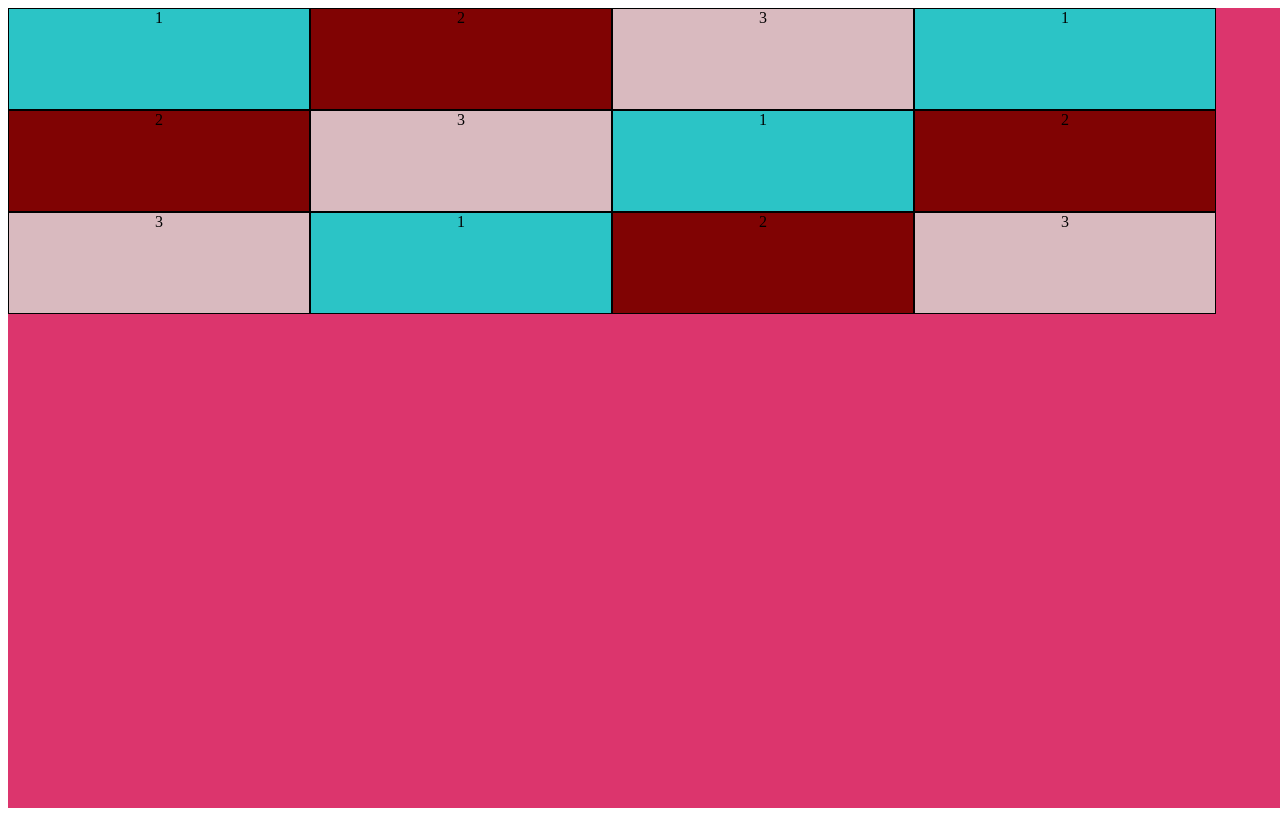
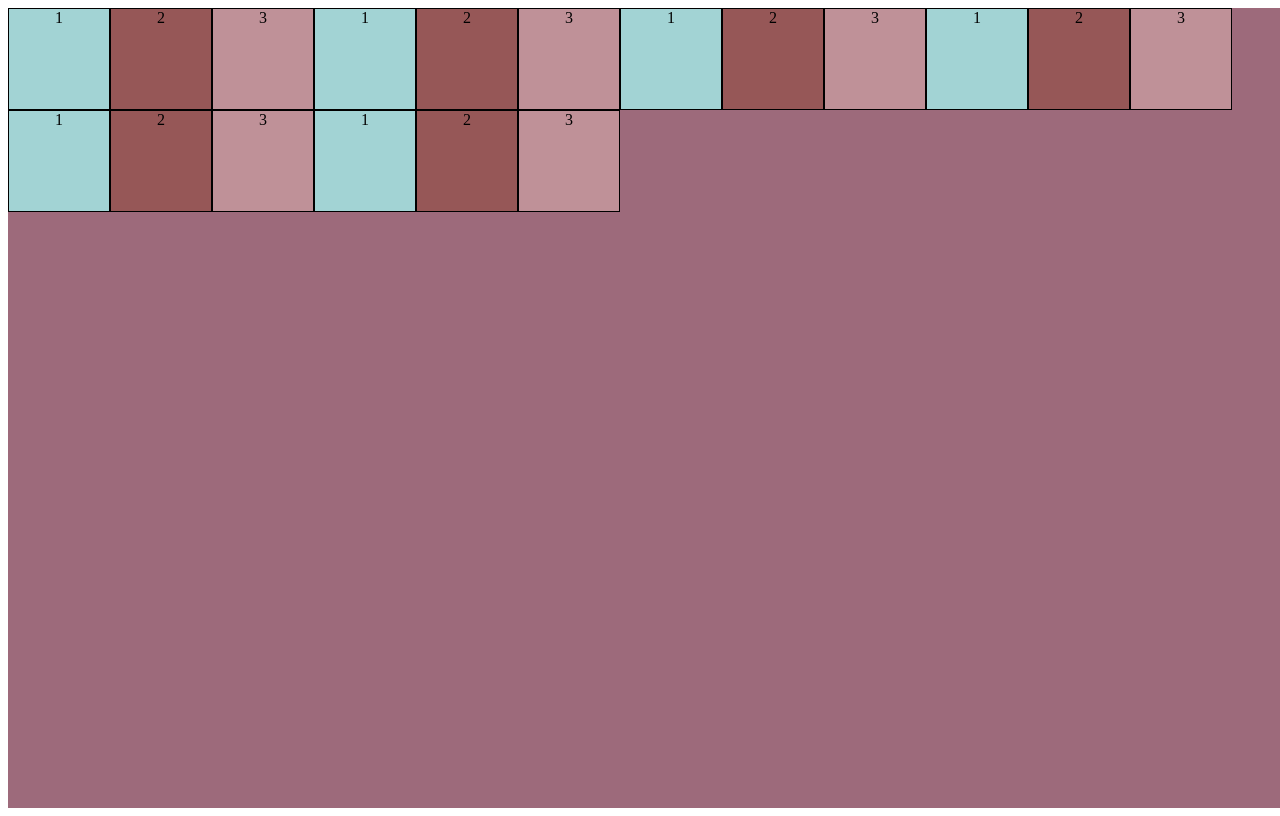
Before and after one commit to VaishnaviChopde/HTML, a plain HTML site: page HTML-main 2/Vaishnavi/pages/HTML/Flex-box/flex-box-practice-1.html in a window 1280 px wide. Drawn offline with Linux system fonts and the light colour scheme.

Commit message:
Add files via upload

```diff
--- a/HTML-main 2/Vaishnavi/pages/HTML/Flex-box/flex-box-practice-1.html
+++ b/HTML-main 2/Vaishnavi/pages/HTML/Flex-box/flex-box-practice-1.html
@@ -7,7 +7,7 @@
         .main-container {
             width: 100vw;
             height: 100vh;
-            background-color: rgb(220, 53, 109);
+            background-color: rgb(157, 106, 123);
             display: flex;
             flex-direction: row;
             flex-wrap: wrap;
@@ -16,28 +16,28 @@
         }
 
         .box-one {
-            width: 300px;
+            width: 100px;
             height: 100px;
             border: solid 1px black;
-            background-color: rgb(43, 196, 198);
+            background-color: rgb(162, 211, 212);
             text-align: center;
 
         }
 
         .box-two {
-            width: 300px;
+            width: 100px;
             height: 100px;
             border: solid 1px black;
-            background-color: rgb(128, 3, 3);
+            background-color: rgb(150, 87, 87);
             text-align: center;
 
         }
 
         .box-three {
-            width: 300px;
+            width: 100px;
             height: 100px;
             border: solid 1px black;
-            background-color: rgb(217, 186, 191);
+            background-color: rgb(191, 145, 152);
             text-align: center;
 
         }
@@ -58,6 +58,12 @@
         <div class="box-one">1</div>
         <div class="box-two">2</div>
         <div class="box-three">3</div>
+        <div class="box-one">1</div>
+        <div class="box-two">2</div>
+        <div class="box-three">3</div>
+        <div class="box-one">1</div>
+        <div class="box-two">2</div>
+        <div class="box-three">3</div>
     </div>
 
 </body>
```
